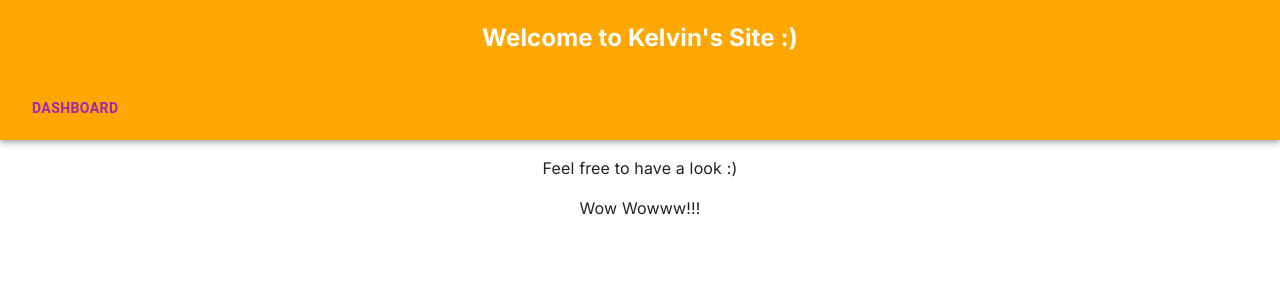
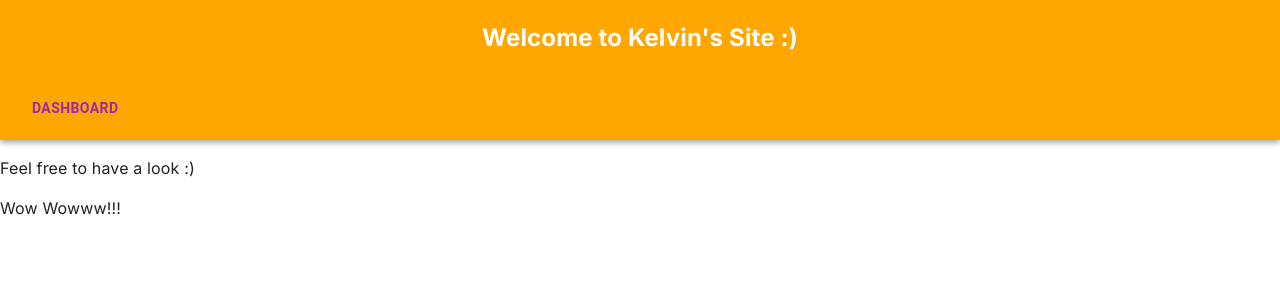
Before and after one commit to kmock930/kmock930.github.io, a Next.js app: page / in a window 1280 px wide. Shown: the top 300 px of the page. Built offline with nearby package versions, Linux system fonts and the light colour scheme.

Commit message:
Fixed Hydration Issue on home page

```diff
--- a/src/app/page.js
+++ b/src/app/page.js
@@ -1,30 +1,20 @@
 import Image from 'next/image'
 import styles from './styles/page.module.css'
-import { AppBar, Container } from '@mui/material'
 import NavBar from './component/NavBar'
+import React from 'react'
 
 export default function Home() {
   return (
-    <>
     <div>
-        <head>
       <title>{"Kelvin's Site"}</title>
-        </head>
 
-        <body>
       <NavBar title="Welcome to Kelvin Mock's Website!" />
       <p>
-            <center>
         {"Feel free to have a look :)"}
-            </center>
       </p>
       <p>
-            <center>
         {"Wow Wowww!!!"}
-            </center>
       </p>
-        </body>
     </div>
-    </>
   )
 }
```
Lines whose indentation alone changed are shown as unchanged.
